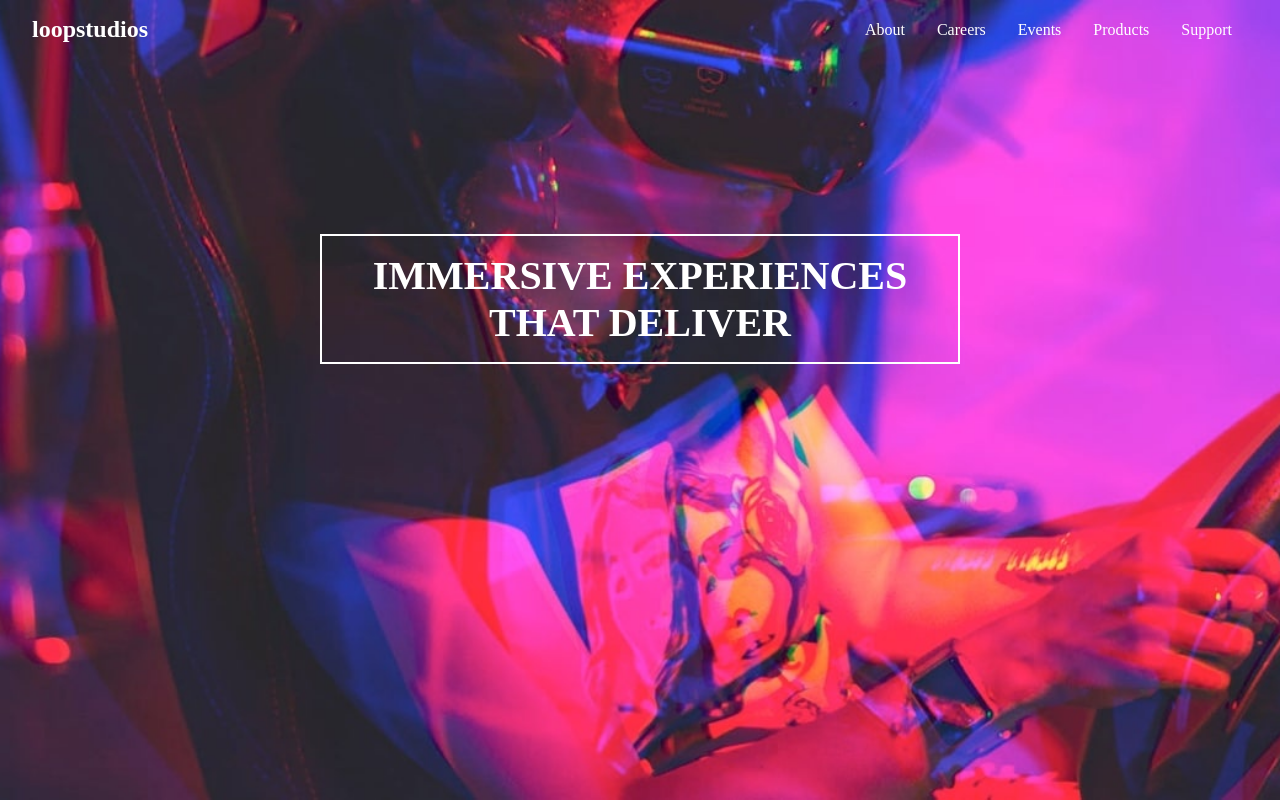
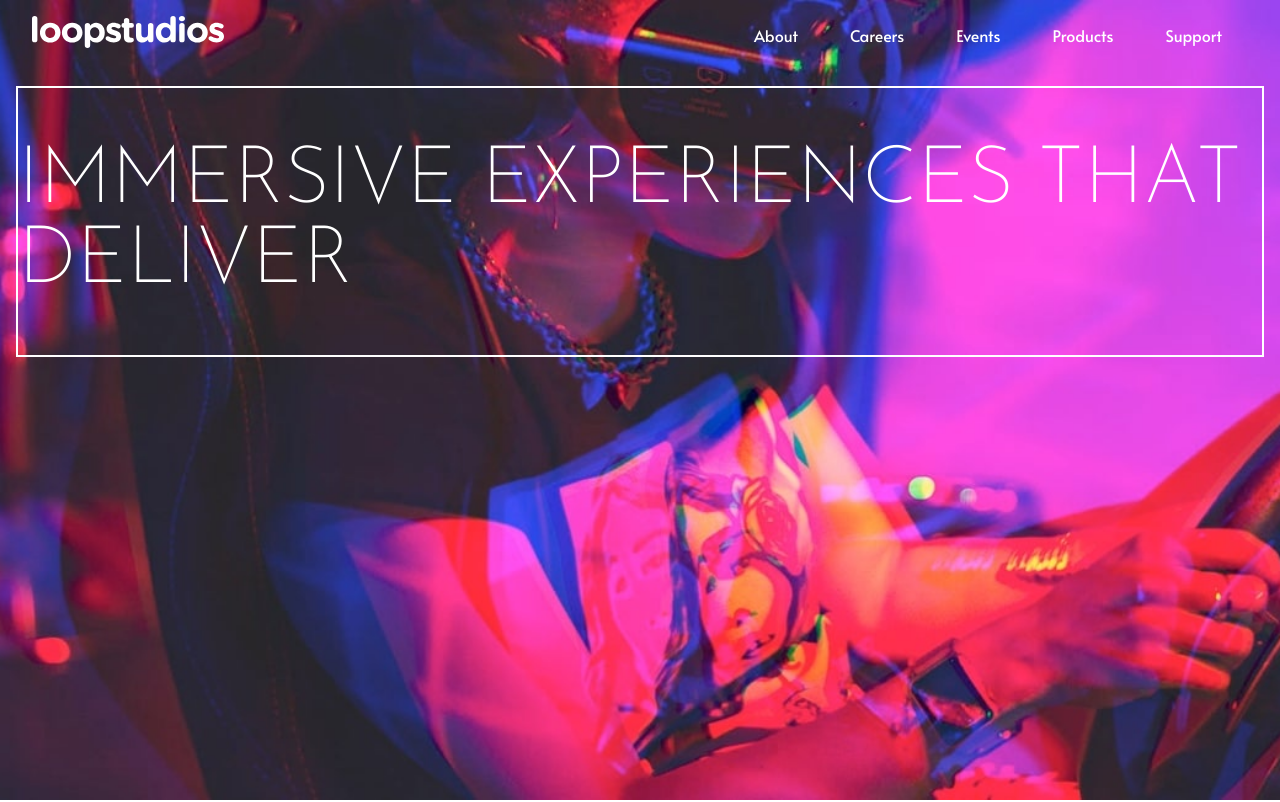
Before and after one commit to daniarsa/Proyecto_loopstudios, a React (Vite) app: page / in a window 1280 px wide. Shown: the top 802 px of the page. Built offline with nearby package versions, Linux system fonts and the light colour scheme.

Commit message:
develop/Agregando Logo y mejorando el menu hamburguesa

```diff
--- a/src/components/Logo.jsx
+++ b/src/components/Logo.jsx
@@ -1,8 +1,13 @@
 import React from 'react';
 import "../styles/logo.scss";
+import logo from "../assets/img/icons/logo.svg"; // Adjust the path as necessary
 
 const Logo = () => {
-  return <div className="logo">loopstudios</div>;
+  return (
+    <div className="logo">
+      <img src={logo} alt="Loopstudios Logo" />
+    </div>
+  );
 };
 
 export default Logo;
--- a/src/components/Nabvar.jsx
+++ b/src/components/Nabvar.jsx
@@ -1,12 +1,19 @@
 import React, { useState } from 'react';
-import Logo from "./Logo"; // Ruta relativa corregida
+import Logo from "./Logo";
 import NavLink from "./NavLink";
-import "../styles/Nabvar.scss"; // Ruta relativa para el archivo SCSS
+import "../styles/Nabvar.scss";
 
 
 
 const Navbar = () => {
   const [isMenuOpen, setIsMenuOpen] = useState(false);
+  const links = [
+    { href: "#about", text: "About" },
+    { href: "#careers", text: "Careers" },
+    { href: "#events", text: "Events" },
+    { href: "#products", text: "Products" },
+    { href: "#support", text: "Support" }
+  ];
 
   const toggleMenu = () => {
     setIsMenuOpen(!isMenuOpen);
@@ -17,11 +24,11 @@ const Navbar = () => {
       <Logo />
       <nav className={`navbar__menu ${isMenuOpen ? 'navbar__menu--open' : ''}`}>
         <ul>
-          <li><a href="#about">About</a></li>
-          <li><a href="#careers">Careers</a></li>
-          <li><a href="#events">Events</a></li>
-          <li><a href="#products">Products</a></li>
-          <li><a href="#support">Support</a></li>
+          {links.map((link, index) => (
+            <li key={index}>
+              <NavLink href={link.href} text={link.text} />
+            </li>
+          ))}
         </ul>
       </nav>
       <div className="navbar__toggle" onClick={toggleMenu}>
--- a/src/styles/Header.scss
+++ b/src/styles/Header.scss
@@ -1,30 +1,75 @@
+@import url('https://fonts.googleapis.com/css2?family=Alata&display=swap');
+@import url('https://fonts.googleapis.com/css2?family=Alata&family=Josefin+Sans:ital,wght@0,100..700;1,100..700&display=swap');
+
+// Variables de Colores
+$white: hsl(0, 0%, 100%);
+$black: hsl(0, 0%, 0%);
+$dark-gray: hsl(0, 0%, 55%);
+$very-dark-gray: hsl(0, 0%, 41%);
+
+// Variables de Tipografía
+$font-body: 'Alata', sans-serif;
+$font-heading: 'Josefin Sans', sans-serif;
+
 .header {
-    position: relative;
-    height: 60vh;
-    min-height: 400px;
-    background: url('') no-repeat center center/cover;
+    position: unset;
+    padding: 1rem;
+    // width: 100%;
 
 
     &__content {
-      position: absolute;
-      top: 50%;
-      left: 50%;
-      transform: translate(-50%, -50%);
+      // width: 50%;
+      // padding-right: 2rem;
       text-align: center;
-      color: white;
+      color: $white;
+      border: 2px solid $white;
+      // margin: 0 auto;
+      width: fit-content;
+
 
       h1 {
-        font-size: 2.5rem;
-        border: 2px solid white;
-        padding: 1rem;
-        margin: 0;
-        display: inline-block;
+        font-size: 5rem;
+        font-family: $font-heading;
+        font-weight: 200;
         text-transform: uppercase;
+        text-align:left;
 
         @media (max-width: 768px) {
-          font-size: 1.5rem;
-          padding: 0.5rem;
+          font-size: 2.8rem;
+          padding-right: 1rem;
+          padding-left: 1rem;
+
         }
       }
     }
+}
+
+@media (min-width: 769px) {
+  .header {
+    height: 100vh;
+
+    &__content {
+      position: unset;
+      top: 50%;
+      left: 50%;
+      text-align: left;
+      width: auto;
+    }
   }
+}
+
+
+@media (max-width: 768px) {
+  .header {
+    // height: 100%;
+    margin-top: 40%;
+
+
+
+    &__content {
+      position: unset;
+      // align-items: left;
+
+    }
+  }
+}
--- a/src/styles/Nabvar.scss
+++ b/src/styles/Nabvar.scss
@@ -1,10 +1,29 @@
+@import url('https://fonts.googleapis.com/css2?family=Alata&display=swap');
+@import url('https://fonts.googleapis.com/css2?family=Alata&family=Josefin+Sans:ital,wght@0,100..700;1,100..700&display=swap');
+
+// Variables de Colores
+$white: hsl(0, 0%, 100%);
+$black: hsl(0, 0%, 0%);
+$dark-gray: hsl(0, 0%, 55%);
+$very-dark-gray: hsl(0, 0%, 41%);
+
+// Variables de Tipografía
+$font-body: 'Alata', sans-serif;
+$font-heading: 'Josefin Sans', sans-serif;
+
+// *{
+//   margin: 0;
+//   padding: 0;
+//   border: 0;
+// }
+
 .navbar {
   display: flex;
   justify-content: space-between;
   align-items: center;
   padding: 1rem 2rem;
   background: url('') no-repeat center/cover;
-    color: white;
+  color: $white;
 
   &__menu {
     ul {
@@ -18,7 +37,8 @@
 
         a {
           text-decoration: none;
-            color: white;
+          font-family: $font-body;
+          color: $white;
           font-size: 1rem;
           position: relative;
 
@@ -27,7 +47,7 @@
             display: block;
             width: 100%;
             height: 2px;
-              background-color: white;
+            background-color: $white;
             position: absolute;
             bottom: -5px;
             left: 0;
@@ -37,12 +57,13 @@
     }
 
     &--open {
+      display: block;
       position: absolute;
-        top: 100%;
+      top: 0;
       right: 0;
-        background-color: rgba(0, 0, 0, 0.8);
+      background-color: $black;
       width: 100%;
-        height: 100vh;
+      height: 100%;
       display: flex;
       flex-direction: column;
       justify-content: center;
@@ -69,7 +90,7 @@
     &-bar {
       width: 100%;
       height: 0.2rem;
-        background-color: rgb(255, 255, 255);
+      background-color: $white;
       transition: all 0.3s ease;
 
       &--open:nth-child(1) {
```
Lines whose indentation alone changed are shown as unchanged.
